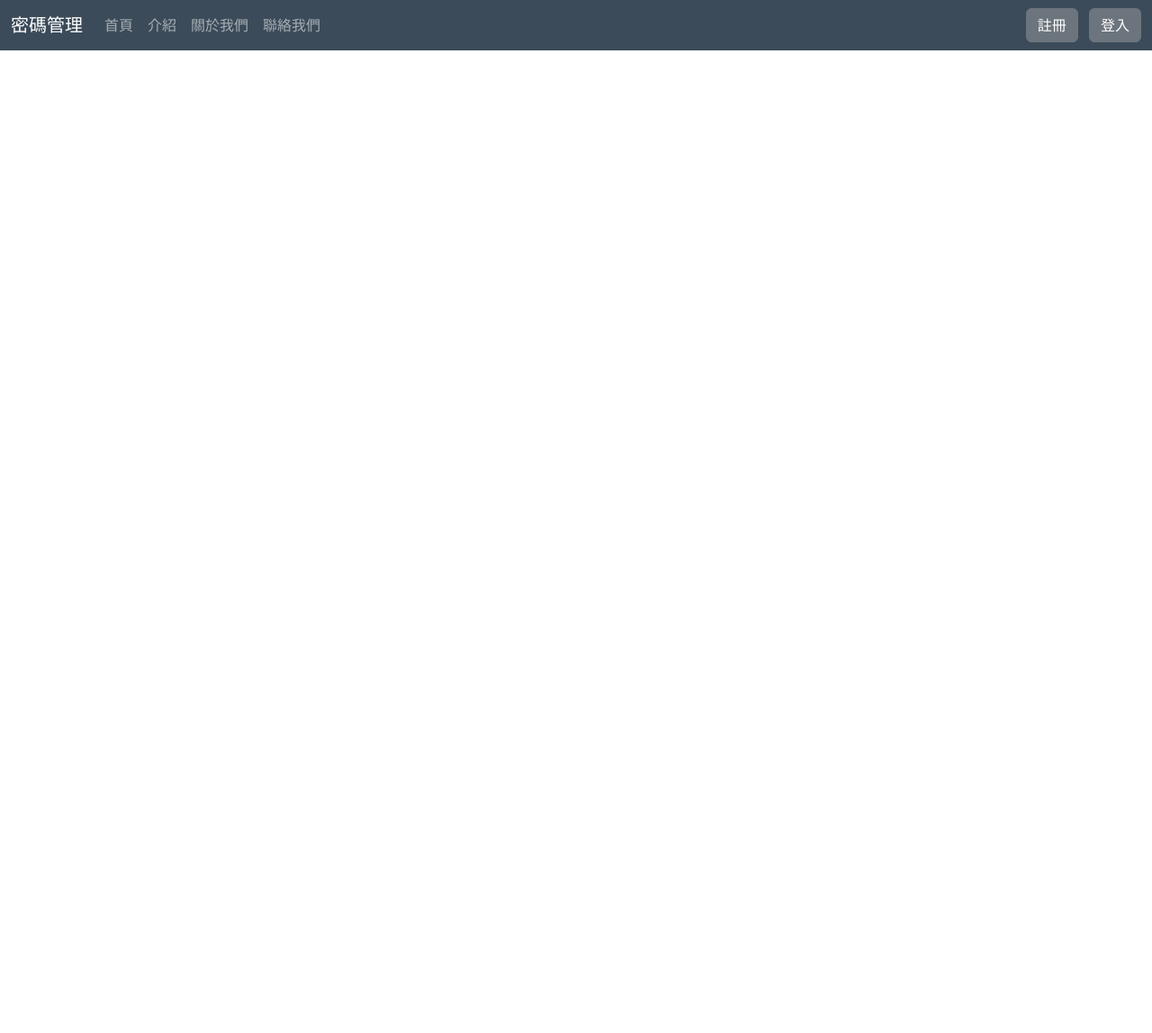
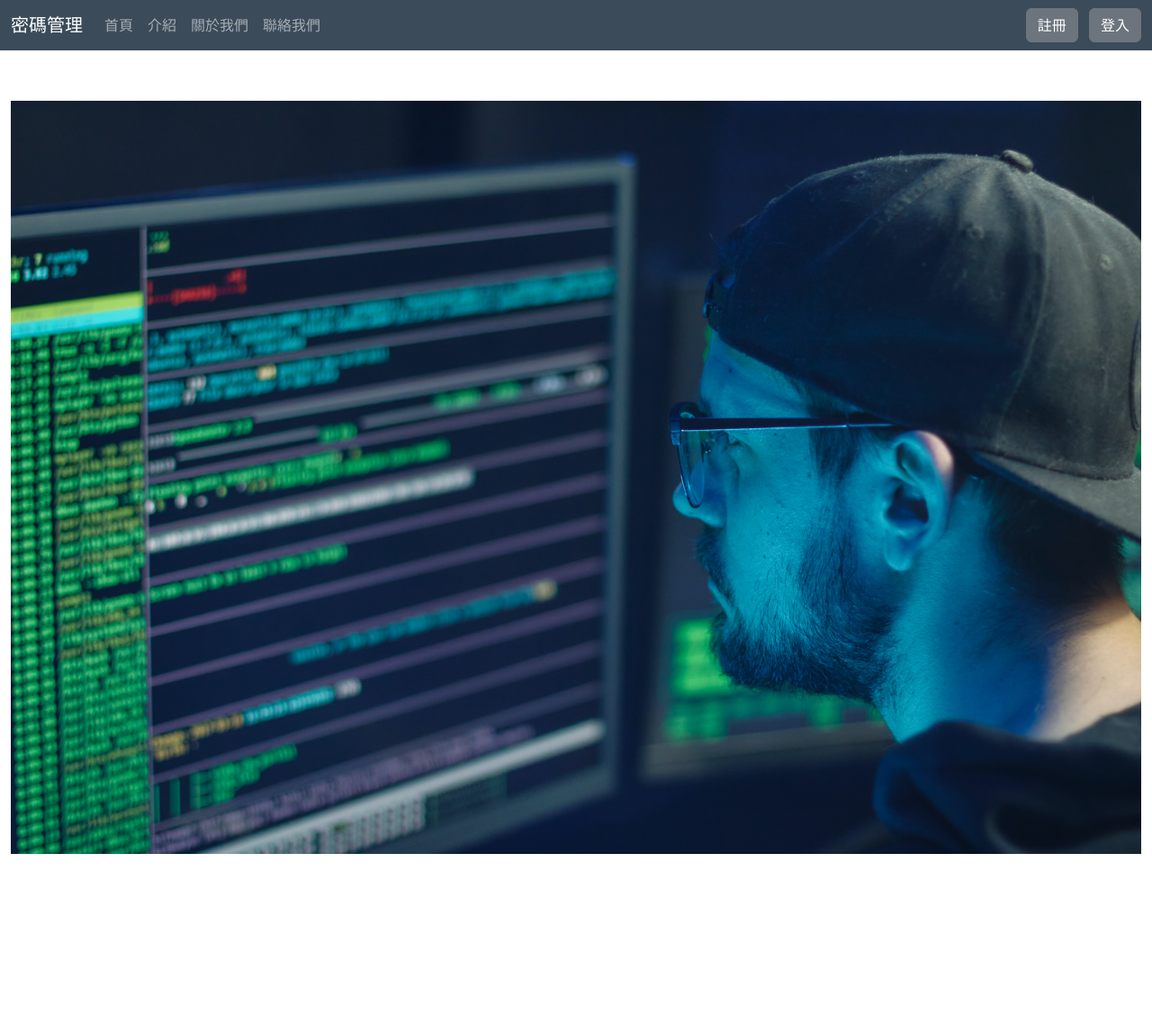
Before and after one commit to StarrySkyYX/password_manager, a Flask app: page / in a window 1280 px wide. Shown: the top 1148 px of the page at 90% size. Before the commit the page ends 56 px from the top, so only its background shows below. Run offline with Flask 3, Linux system fonts and the light colour scheme.

Commit message:
新增放圖片的div

```diff
--- a/templates/index.html
+++ b/templates/index.html
@@ -38,6 +38,8 @@
         </div>
     </div>
 </nav>
-
+<div class="container-fluid" style="margin-top: 7rem;">
+    <img src="./images/pexels-mikhail-nilov-6963098.jpg" class="img-fluid" alt="someone is using computer">
+</div>
 </body>
 </html>
```
